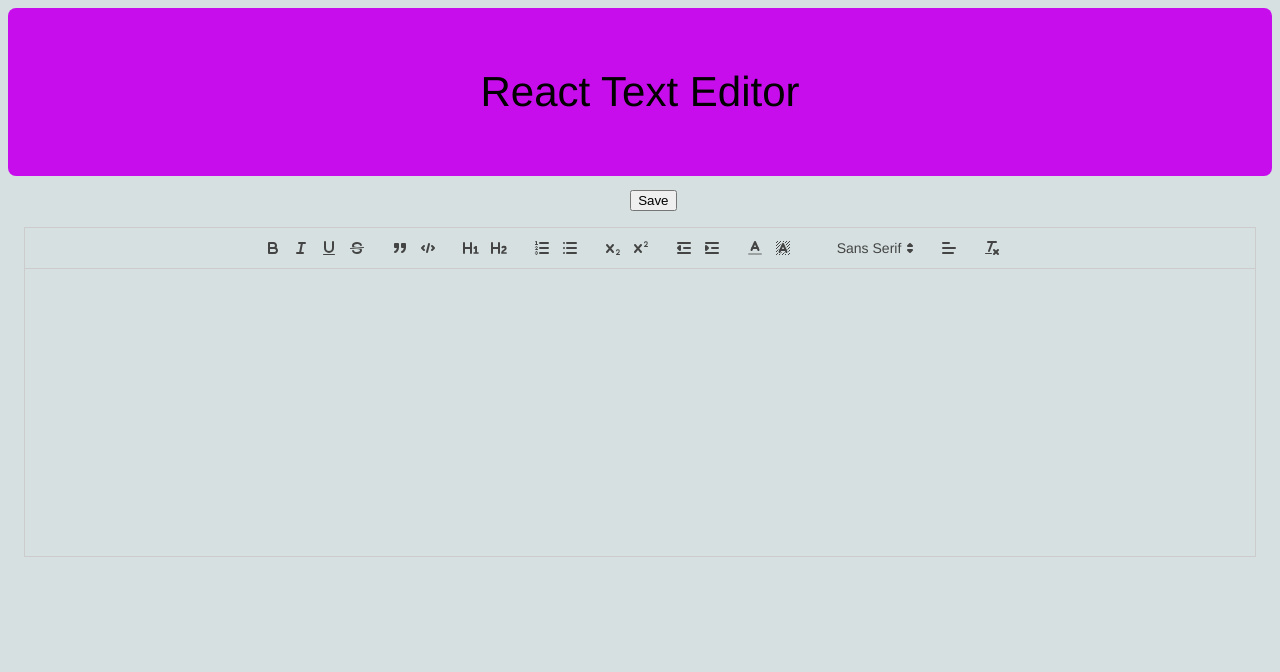
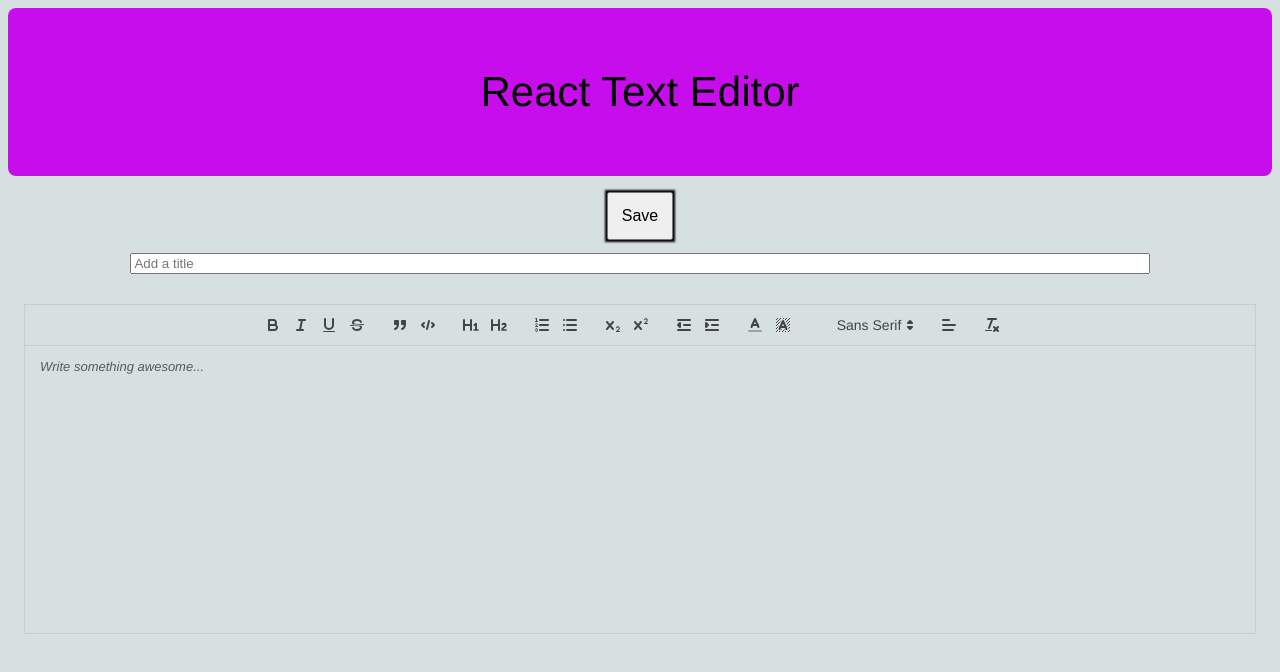
Before and after one commit to fridavbg/jsramverk-texteditor, a React (Create React App) app: page / in a window 1280 px wide. Both pictures are taken after a click on the button "Create a document". Shown: the top 672 px of the page. Built offline with nearby package versions, Linux system fonts and the light colour scheme; no server answers.

Commit message:
Editor styling

```diff
--- a/package.json
+++ b/package.json
@@ -11,6 +11,7 @@
     "@types/node": "^18.7.14",
     "@types/react": "^18.0.18",
     "@types/react-dom": "^18.0.6",
+    "html-react-parser": "^3.0.4",
     "react": "^18.2.0",
     "react-dom": "^18.2.0",
     "react-quill": "^2.0.0",
@@ -24,7 +25,6 @@
     "test": "react-scripts test",
     "eject": "react-scripts eject",
     "deploy": "npm run build && rsync -av --delete build/ frpe21@ssh.student.bth.se:www/editor"
-
   },
   "eslintConfig": {
     "extends": [
--- a/src/App.jsx
+++ b/src/App.jsx
@@ -36,7 +36,6 @@ function App() {
                 <main>
                     {/* <button className="create-btn">Create new document</button> */}
                     <CreateButton
-                        // createDoc={this.triggerAddDocState}
                         addDoc={() => setState("create")}
                     />
                     <DocList docs={docs} />
--- a/src/components/docs/Editor.jsx
+++ b/src/components/docs/Editor.jsx
@@ -1,6 +1,7 @@
 import { useState, useRef } from "react";
 import ReactQuill from "react-quill";
 import "react-quill/dist/quill.snow.css";
+import parse from 'html-react-parser';
 
 const modules = {
     toolbar: [
@@ -21,33 +22,41 @@ const modules = {
 };
 
 function Editor() {
-    const [value, setValue] = useState("");
-    const [text, setText] = useState(true);
+    const [newText, setNewText] = useState("");
     const editorRef = useRef();
-
-    console.log(value);
 
     if (editorRef.current) console.log(editorRef.current.editor.getContents());
 
-    function saveText() {
-        setText(false);
+    function changeHandler(event) {
+        let newObject = {};
+        if (event.target.name === "title") {
+            newObject[event.target.name] = event.target.value;
+        }
+        console.log(parse(newText));
+        console.log(newObject);
     }
 
-    function reset() {
-        setText(true);
+    function saveText() {
+        console.log("save object");
     }
 
-    if (text) {
     return (
         <>
-                <button className="saveButton" onClick={saveText}>
+            <button className="create-btn" onClick={saveText}>
                 Save
             </button>
             <div>
+                <input
+                    placeholder="Add a title"
+                    className="title-input"
+                    onChange={changeHandler}
+                    name="title"
+                />
                 <ReactQuill
+                    name="text"
                     theme="snow"
-                        value={value}
-                        onChange={setValue}
+                    placeholder={"Write something awesome..."}
+                    onChange={setNewText}
                     modules={modules}
                     style={{ height: "3in", margin: "1em", flex: "1" }}
                     ref={editorRef}
@@ -55,21 +64,6 @@ function Editor() {
             </div>
         </>
     );
-    } else {
-        return (
-            <>
-                <button className="saveButton" onClick={reset}>
-                    Reset
-                </button>
-                <ReactQuill
-                    modules={{ toolbar: null }}
-                    value={value}
-                    style={{ margin: "1em", flex: "1" }}
-                    readOnly={true}
-                />
-            </>
-        );
-    }
 }
 
 export default Editor;
--- a/src/styles/buttons.scss
+++ b/src/styles/buttons.scss
@@ -1,7 +1,3 @@
-.saveButton {
-    margin-top: 1em;
-    margin-left: 2em;
-}
 
 .edit-btn {
     margin-bottom: 1em;
--- a/src/styles/typography.scss
+++ b/src/styles/typography.scss
@@ -11,6 +11,11 @@
 font: 32px $font-stack;
 }
 
+.title-input {
+    width: 80%;
+    margin: 1em;
+}
+
 .card h2 {
     font: 28px $font-stack;
 }
```
Also changed, not shown: 1 other file (tests, documents, lock files or other folders). Lines whose indentation alone changed are shown as unchanged.
